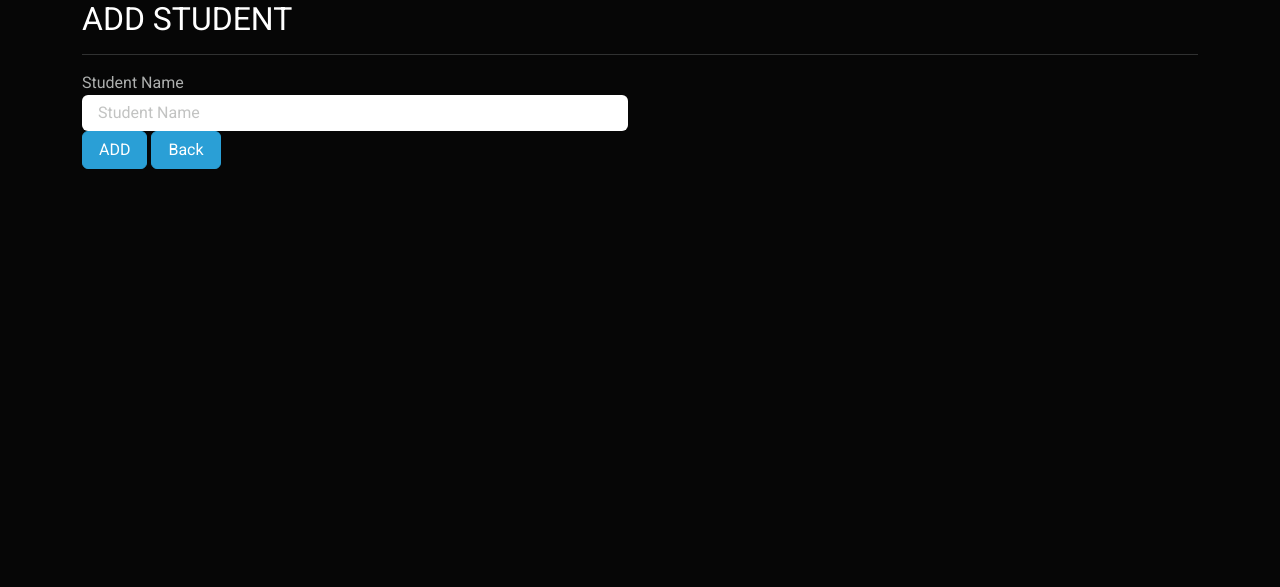
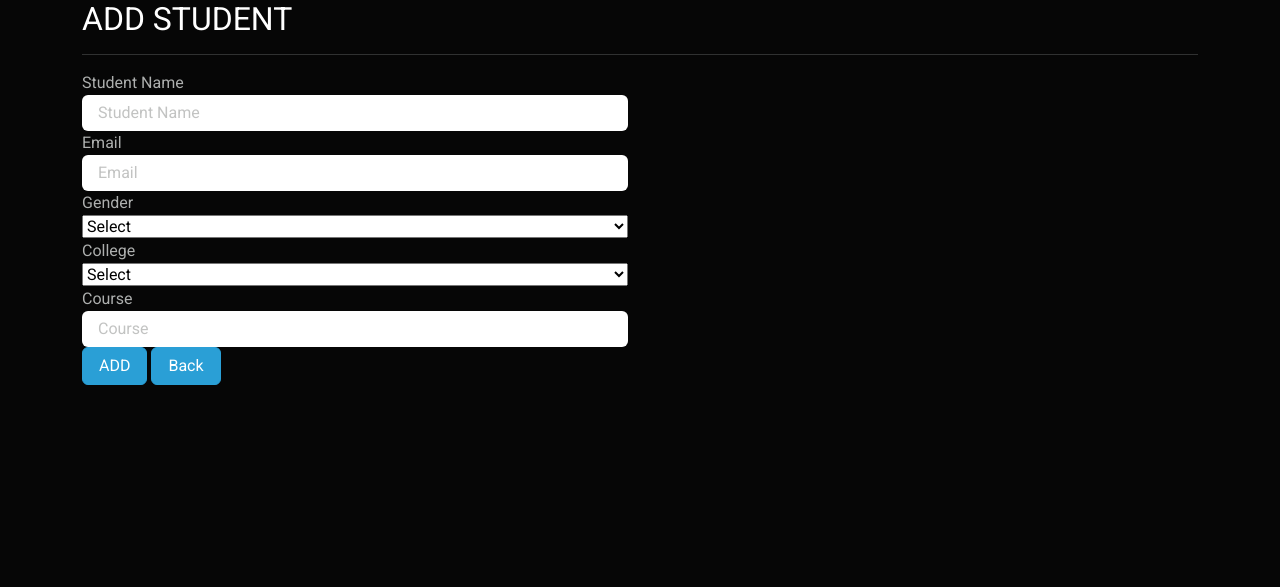
Before and after one commit to chalindunis/College-Management-System, a CodeIgniter app: page /database/index.php/admin/addStudents in a window 1280 px wide. Shown: the part 58-645 px from the top of the page. Run offline with CodeIgniter, Linux system fonts and the light colour scheme; the visitor is signed in with stand-in values (Sample User, id 1); tables that the repository leaves empty or names only in its code hold one stand-in row (values such as "Sample post"); data that the repository does not hold is empty.

Commit message:
complete the adding a student to the system

```diff
--- a/application/controllers/Admin.php
+++ b/application/controllers/Admin.php
@@ -15,7 +15,9 @@ class Admin extends MY_Controller{
 
     public function addStudents(){
         // echo 'inside add Student function';
-        $this->load->view('addStudent');
+        $this->load->model('queries');
+        $colleges = $this->queries->getColleges();
+        $this->load->view('addStudent',['colleges'=>$colleges]);
     }
 
     public function addCoAdmin(){
@@ -53,30 +55,34 @@ class Admin extends MY_Controller{
     }
 
 
-    // public function createStudent(){
-    //     $this->form_validation->set_rules('studentname', 'Student Name', 'required');
+    public function createStudent(){
+        $this->form_validation->set_rules('studentname', 'Student Name', 'required');
+        $this->form_validation->set_rules('email', 'Email', 'required|valid_email');
+        $this->form_validation->set_rules('gender', 'Gender', 'required');
+        $this->form_validation->set_rules('college_id', 'College', 'required');
+        $this->form_validation->set_rules('course', 'Course', 'required');
 
-    //     $this->form_validation->set_error_delimiters('<div class="text-danger">','</div>');
+        $this->form_validation->set_error_delimiters('<div class="text-danger">','</div>');
 
-    //     $data = $this->input->post();
-    //     if( $this->form_validation->run()){
+        $data = $this->input->post();
+        if( $this->form_validation->run()){
 
-    //         $data = $this->input->post();
-    //         $this->load->model('queries');
-    //         if ($this->queries->addStudent($data)){
-    //             $this->session->set_flashdata('message','Student Added Successfully');
-    //             return redirect("admin/addStudents");
-    //         }
-    //         else{
-    //             $this->session->set_flashdata('message','Failed to Add Student!');
-    //             return redirect("admin/addStudents");
-    //         }
+            $data = $this->input->post();
+            $this->load->model('queries');
+            if ($this->queries->addStudent($data)){
+                $this->session->set_flashdata('message','Student Added Successfully');
+                return redirect("admin/addStudents");
+            }
+            else{
+                $this->session->set_flashdata('message','Failed to Add Student!');
+                return redirect("admin/addStudents");
+            }
 
 
-    //     } else {
-    //         $this->addCoAdmin();  // Reload the form and show errors
-    //     }
-    // }
+        } else {
+            $this->addStudents();  // Reload the form and show errors
+        }
+    }
 
 
     public function createCoadmin() {
--- a/application/views/addStudent.php
+++ b/application/views/addStudent.php
@@ -29,18 +29,88 @@
         </div>
 
 
-        <!-- <div class ="row">
+        <div class ="row">
             <div class="col-md-6">
                 <div class="form-group">
-                    <label class="col-md-3 control-label">Location</label>
+                    <label class="col-md-3 control-label">Email</label>
                     <div class="col-md-12">
-                        <?php echo form_input(['name'=>'location', 'class'=>'form-control', 'placeholder'=>'Location', 'value'=>set_value('location')]);?>
-        --><!-- 'value'=>set_value('username') is for keeping the field value after submit and when error occurs --><!--
+                        <?php echo form_input(['name'=>'email', 'class'=>'form-control', 'placeholder'=>'Email', 'value'=>set_value('email')]);?>
+                    </div>
+                </div>
+
+            </div>
+
+            <div class="col-md-6">
+                    <?php echo form_error('email','<div class="text-danger">','</div>');?>
+            </div>
+        </div>
+
+        <div class ="row">
+            <div class="col-md-6">
+                <div class="form-group">
+                    <label class="col-md-3 control-label">Gender</label>
+                    <select class="col-md-12" name="gender">
+                        <option value="">Select</option>
+                        <option value="Male">Male</option>
+                        <option value="Female">Female</option>
+                    </select>
+                </div>
+            </div>
+
+            <div class="col-md-6">
+                    <?php echo form_error('gender','<div class="text-danger">','</div>');?>
+            </div>
+        </div>
+
+        <div class ="row">
+            <div class="col-md-6">
+                <div class="form-group">
+                    <label class="col-md-3 control-label">College</label>
+                    <select class="col-md-12" name="college_id">
+                       <option value="">Select</option>
+                       <!-- fetch database data to the dropdown -->
+                       <?php if (count($colleges)):?>
+                            <?php foreach($colleges as $college):?>
+                        <option value=<?php echo $college->college_id?>><?php echo $college->collegename?></option>
+                        <?php endforeach;?>
+                        <?php endif;?>
+
+                    </select>
+                </div>
+            </div>
+
+            <div class="col-md-6">
+                    <?php echo form_error('college_id','<div class="text-danger">','</div>');?>
+            </div>
+        </div>
+
+
+        <div class ="row">
+            <div class="col-md-6">
+                <div class="form-group">
+                    <label class="col-md-3 control-label">Course</label>
+                    <div class="col-md-12">
+                        <?php echo form_input(['name'=>'course', 'class'=>'form-control', 'placeholder'=>'Course', 'value'=>set_value('course')]);?>
+        <!-- 'value'=>set_value('username') is for keeping the field value after submit and when error occurs -->
                     </div>
                 </div>
             </div>
             <div class="col-md-6">
-                <?php echo form_error('location','<div class="text-danger">','</div>');?>
+                <?php echo form_error('course','<div class="text-danger">','</div>');?>
+            </div>
+        </div>
+<!--
+        <div class ="row">
+            <div class="col-md-6">
+                <div class="form-group">
+                    <label class="col-md-3 control-label">Upload Document</label>
+                    <div class="col-md-12">
+                        <?php echo form_upload(['name'=>'student_document', 'class'=>'form-control']);?>
+                    </div>
+                </div>
+            </div>
+            <div class="col-md-6">
+                <?php echo form_error('student_document','<div class="text-danger">','</div>');?>
             </div>
         </div> -->
 
--- a/application/views/dashboard.php
+++ b/application/views/dashboard.php
@@ -36,6 +36,7 @@
                             <td>
                                 <?php echo anchor("college/edit/1", "Edit", ['class'=>'btn btn-warning'])?>
                                 <?php echo anchor("college/delete/1", "Delete", ['class'=>'btn btn-danger'])?>
+                                <?php echo anchor("college/delete/1", "View Students", ['class'=>'btn btn'])?>
                             </td>
                         </tr>
                     <?php endforeach;?>
```
